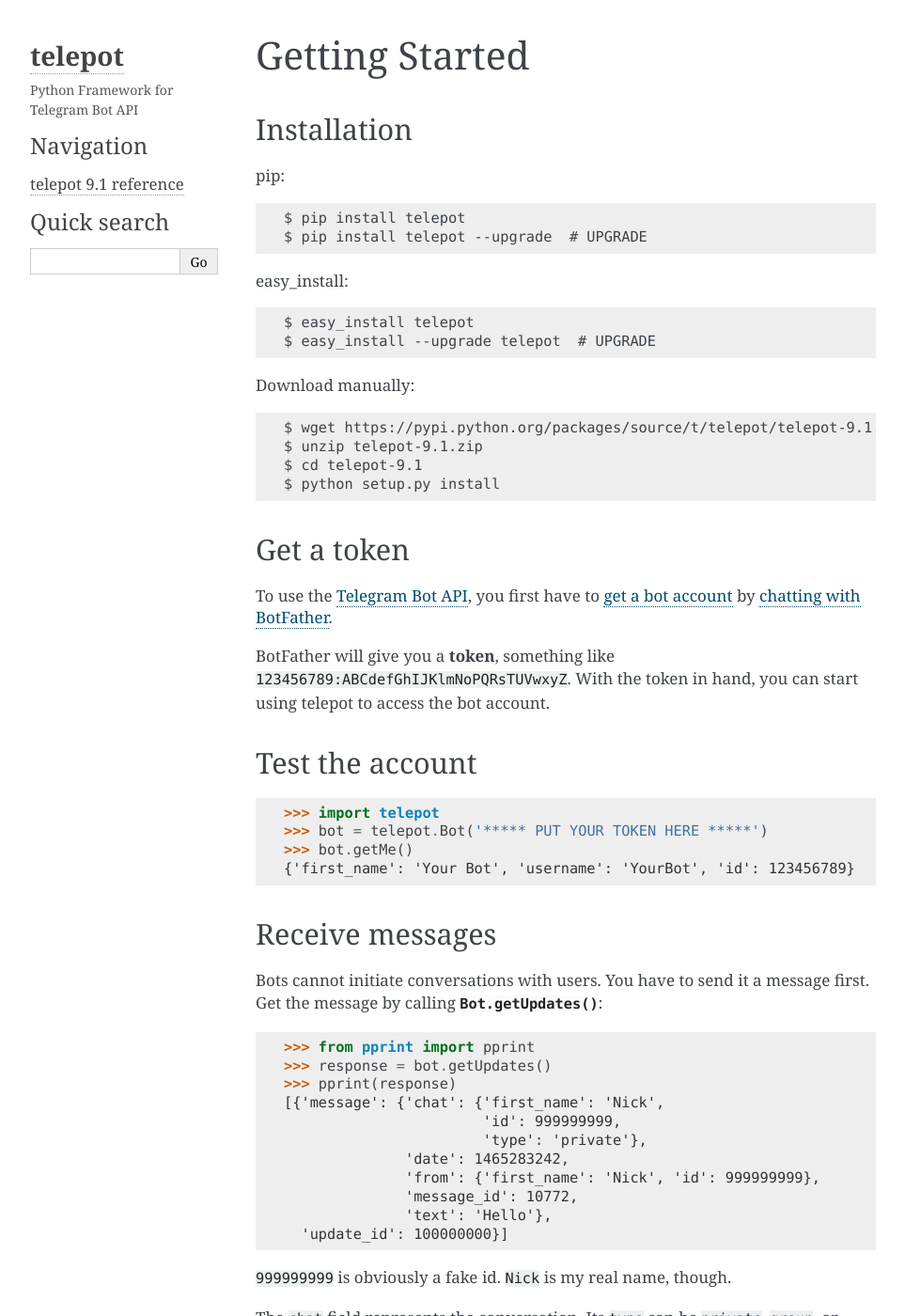
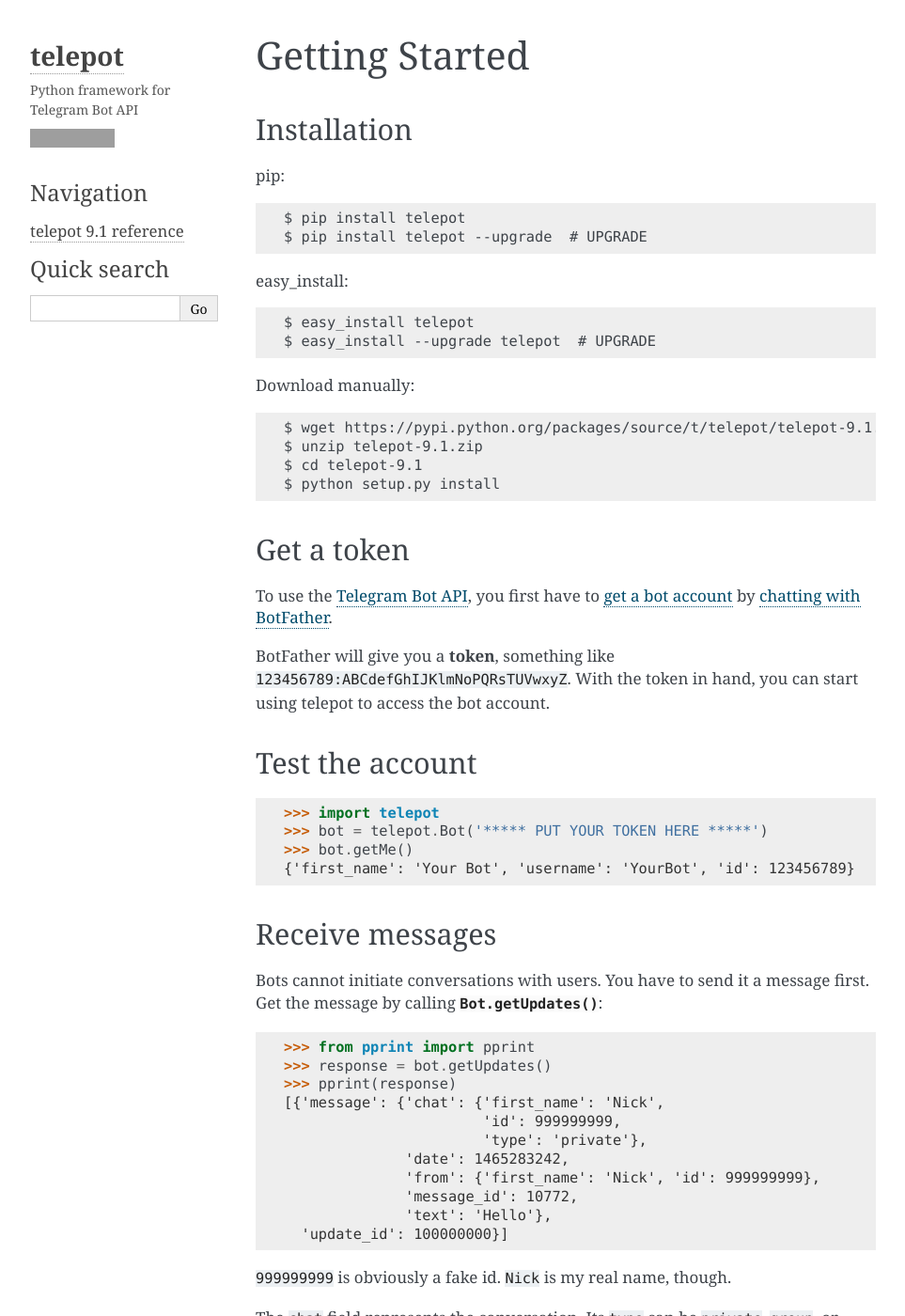
Before and after one commit to nickoala/telepot, a Sphinx documentation site: the page built from doc/index.rst, in a window 1280 px wide and 1400 px high. Shown: the whole window at 94% size, without its empty margins (148-1111 px from the left). Built offline with Sphinx 7.4.7, drawn with Linux system fonts in a browser that asks for light colours; some of the changed lines change nothing that is shown; grey boxes are pictures that could not be loaded.

Commit message:
Added stuff to sidebar

```diff
--- a/doc/conf.py
+++ b/doc/conf.py
@@ -121,8 +121,12 @@
 # further.  For a list of options available for each theme, see the
 # documentation.
 html_theme_options = {
-    'description': 'Python Framework for Telegram Bot API',
+    'description': 'Python framework for Telegram Bot API',
     'show_powered_by': False,
+    'fixed_sidebar': True,
+    'github_user': 'nickoala',
+    'github_repo': 'telepot',
+    'github_type': 'star',
 }
 
 # Add any paths that contain custom themes here, relative to this directory.
```
